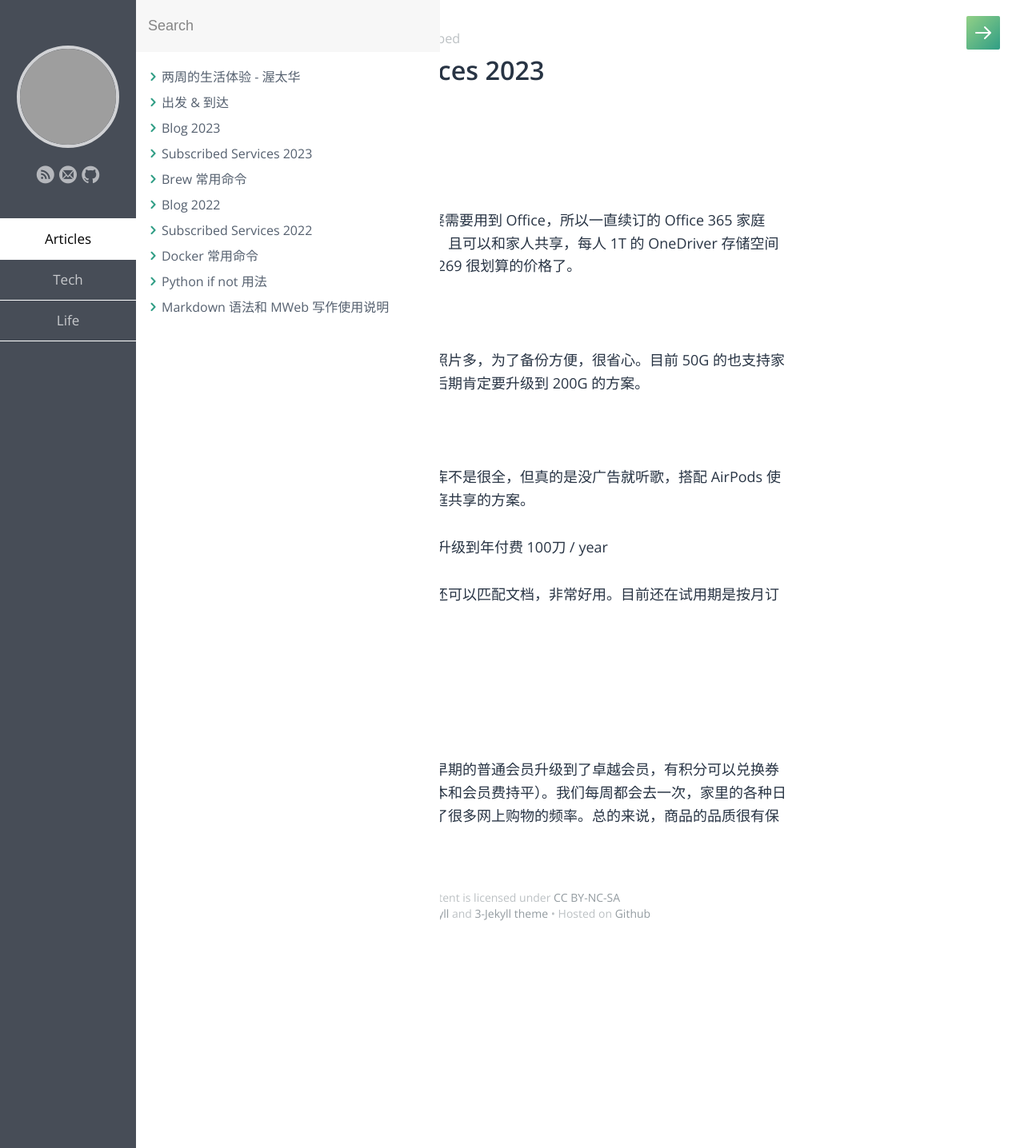
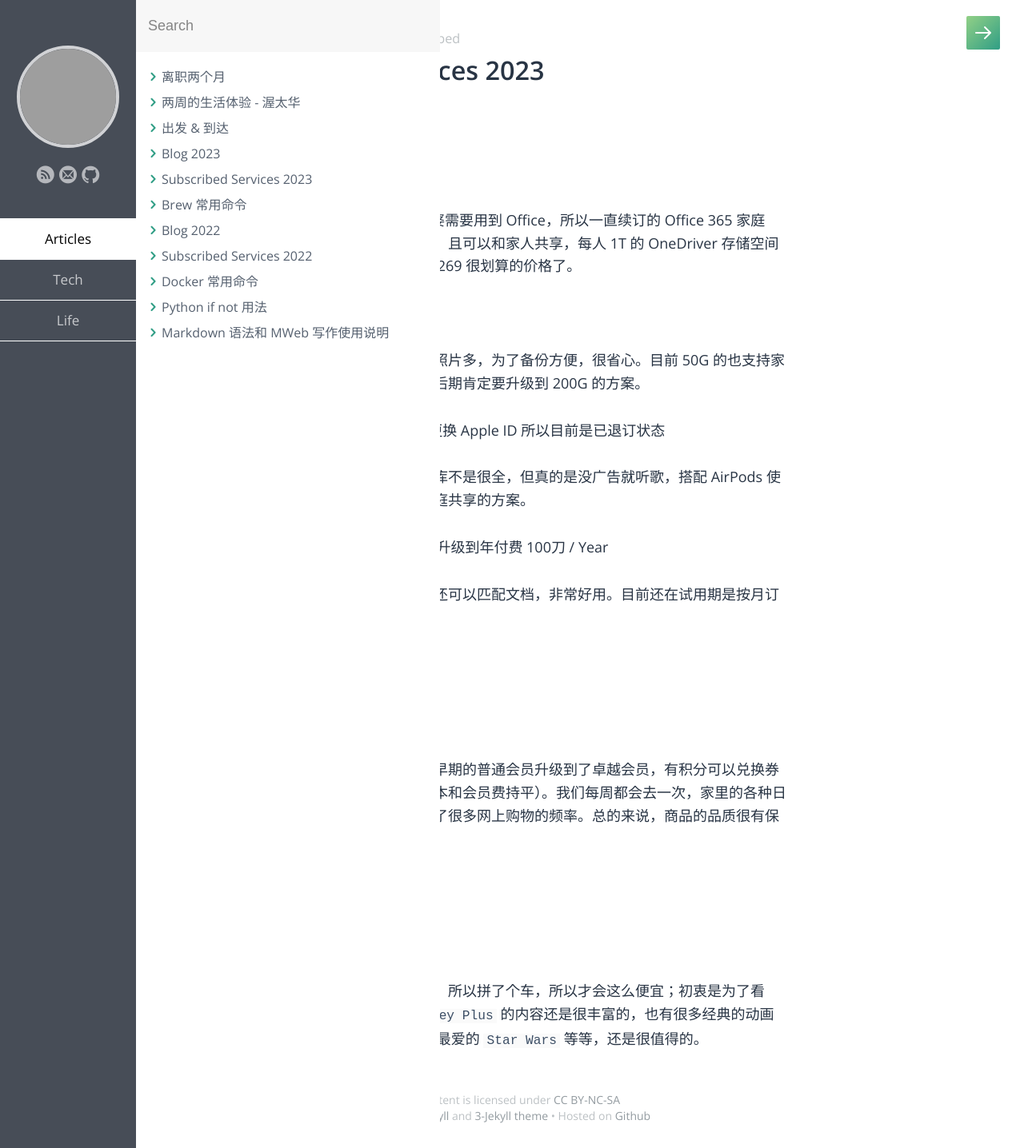
Before and after one commit to samxupeiran/samxupeiran.github.io, a Jekyll site: the page built from _posts/life/2022-12-30-my-services-2023.md, in a window 1280 px wide. Shown: the whole page at 80% size. Built offline with Jekyll 4.4.1, drawn with Linux system fonts in a browser that asks for light colours; some web fonts are replaced; grey boxes are pictures that could not be loaded.

```diff
--- a/_posts/life/2022-12-30-my-services-2023.md
+++ b/_posts/life/2022-12-30-my-services-2023.md
@@ -8,25 +8,32 @@ tags: Subscribed
 
 ## 软件类
 
-**Office 365 家庭版** ¥269 / year
+**Office 365 家庭版** ¥269 / Year
 
 因为家里有 Windows 电脑且老婆需要用到 Office，所以一直续订的 Office 365 家庭版，正版软件用起来当然很顺心，且可以和家人共享，每人 1T 的 OneDriver 存储空间很好用。今年遇到京东微软打折 269 很划算的价格了。
 
-**iCloud Storage** ¥6 / month
+**iCloud Storage** ¥6 / Month
 
 这个一直是老婆在使用，主要是照片多，为了备份方便，很省心。目前 50G 的也支持家人共享了。随着照片越来越多，后期肯定要升级到 200G 的方案。
 
-**Apple Music** ¥100 / year
+~~**Apple Music** ¥100 / Year~~ 由于更换 Apple ID 所以目前是已退订状态
 
 自己一直在使用年付费，虽然曲库不是很全，但真的是没广告就听歌，搭配 AirPods 使用很稳定。后面应该会升级到家庭共享的方案。
 
-~~**Github Copilot** $10 / month~~ 已升级到年付费 100刀 / year
+~~**Github Copilot** $10 / Month~~ 已升级到年付费 100刀 / Year
 
 自动匹配神器，不仅仅是代码，还可以匹配文档，非常好用。目前还在试用期是按月订阅的，后期应该会升级到年付费。
 
 
 ## 购物类
 
-**Sam's Club** ¥680 / year
+**Sam's Club** ¥680 / Year
 
 仓储式会员超市，已续订多年，早期的普通会员升级到了卓越会员，有积分可以兑换券结账的时候使用（兑换到的券基本和会员费持平）。我们每周都会去一次，家里的各种日用品也是在这里购买，确实减少了很多网上购物的频率。总的来说，商品的品质很有保障，价格也算合适。
+
+
+## 视频类
+
+**Disney +** 106.80 / Year
+
+由于也不会花很多时间在视频上，所以拼了个车，所以才会这么便宜；初衷是为了看 `Modern Family` 的，不过 `Disney Plus` 的内容还是很丰富的，也有很多经典的动画片，还有 `Marvel` 的系列电影，最爱的 `Star Wars` 等等，还是很值得的。
```
Also changed, not shown: _posts/life/2023-06-13-canada-3.md (added, +19 -0 lines).
